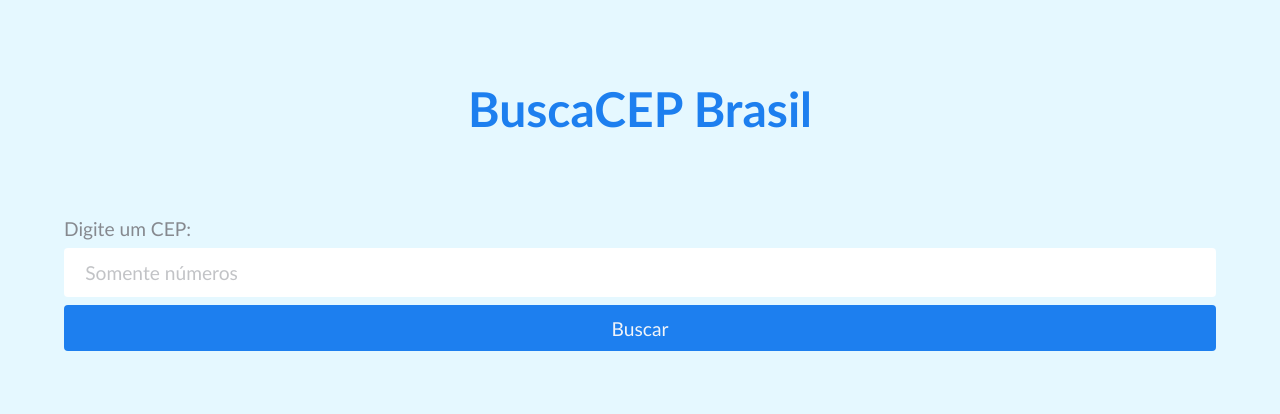
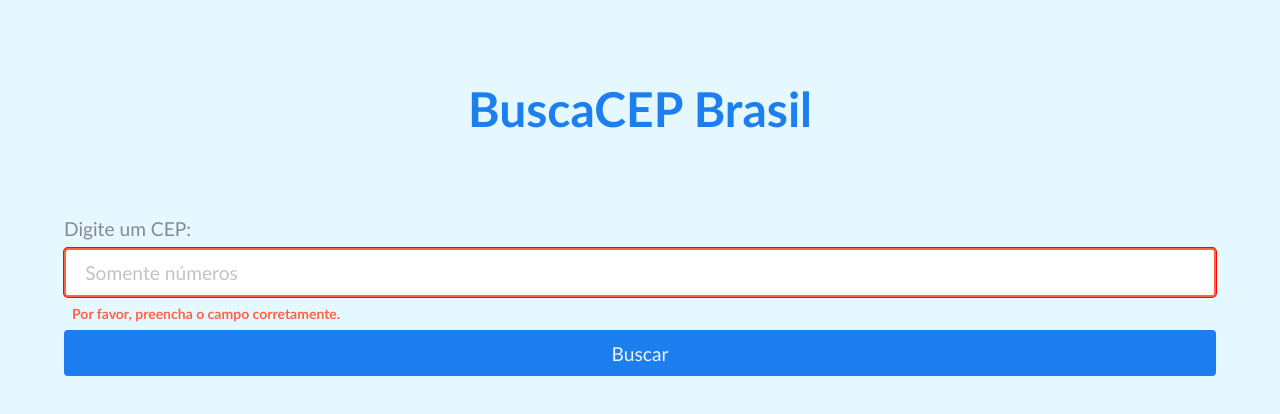
Before and after one commit to jeanwisotscki/buscacep-react, a React (Vite) app: page / in a window 1280 px wide. Both pictures are taken after a click on the button "Buscar". Shown: the top 414 px of the page. Built offline with nearby package versions, Linux system fonts and the light colour scheme; no server answers.

Commit message:
validação do input ok

```diff
--- a/src/components/SearchCep/index.jsx
+++ b/src/components/SearchCep/index.jsx
@@ -4,25 +4,23 @@ import { useNavigate } from "react-router-dom";
 import styles from "./index.module.css";
 
 export const SearchCep = () => {
+  const [error, setError] = React.useState(false);
   const [cep, setCep] = React.useState("");
-  const [data, setData] = React.useState("");
   const navigate = useNavigate();
 
-  const handleFetch = () => {
-    const url = "https://viacep.com.br/ws/" + cep + "/json/";
+  const handleClick = () => {
+    if (cep.length === 8) navigate("/busca/" + cep);
 
-    fetch(url)
-      .then((res) => res.json())
-      .then((body) => setData(body))
-      .catch((err) => console.log(err));
+    setError(true);
   };
 
-  React.useEffect(() => {
-    if (data) {
-      navigate("/busca/" + cep);
-      setData("");
+  const isNumber = (e) => {
+    if (e.keyCode !== 8) {
+      if (!/\d/.test(e.key)) {
+        e.preventDefault();
+      }
     }
-  }, [data]);
+  };
 
   return (
     <div className={styles.container}>
@@ -31,13 +29,30 @@ export const SearchCep = () => {
       </label>
       <input
         className={styles.input}
-        type="number"
+        id="cep"
+        type="text"
+        value={cep}
+        maxLength="8"
         placeholder="Somente números"
-        id="cep"
-        value={cep}
-        onChange={(e) => setCep(e.target.value)}
+        style={{
+          borderColor: error ? "tomato" : "",
+          color: error ? "tomato" : "",
+          boxShadow: error ? "0 0 0 1px red" : "",
+        }}
+        onKeyPress={(e) => isNumber(e)}
+        onChange={(e) => {
+          setCep(e.target.value);
+          setError(false);
+        }}
       />
-      <button className={styles.button} onClick={handleFetch}>
+      {error ? (
+        <strong className="error">
+          Por favor, preencha o campo corretamente.
+        </strong>
+      ) : (
+        ""
+      )}
+      <button className={styles.button} onClick={handleClick}>
         Buscar
       </button>
     </div>
--- a/src/index.css
+++ b/src/index.css
@@ -18,3 +18,9 @@
 body {
   background-color: var(--bg-color);
 }
+
+.error {
+  color: tomato;
+  margin-left: 0.5rem;
+  font-size: 0.875rem;
+}
```
